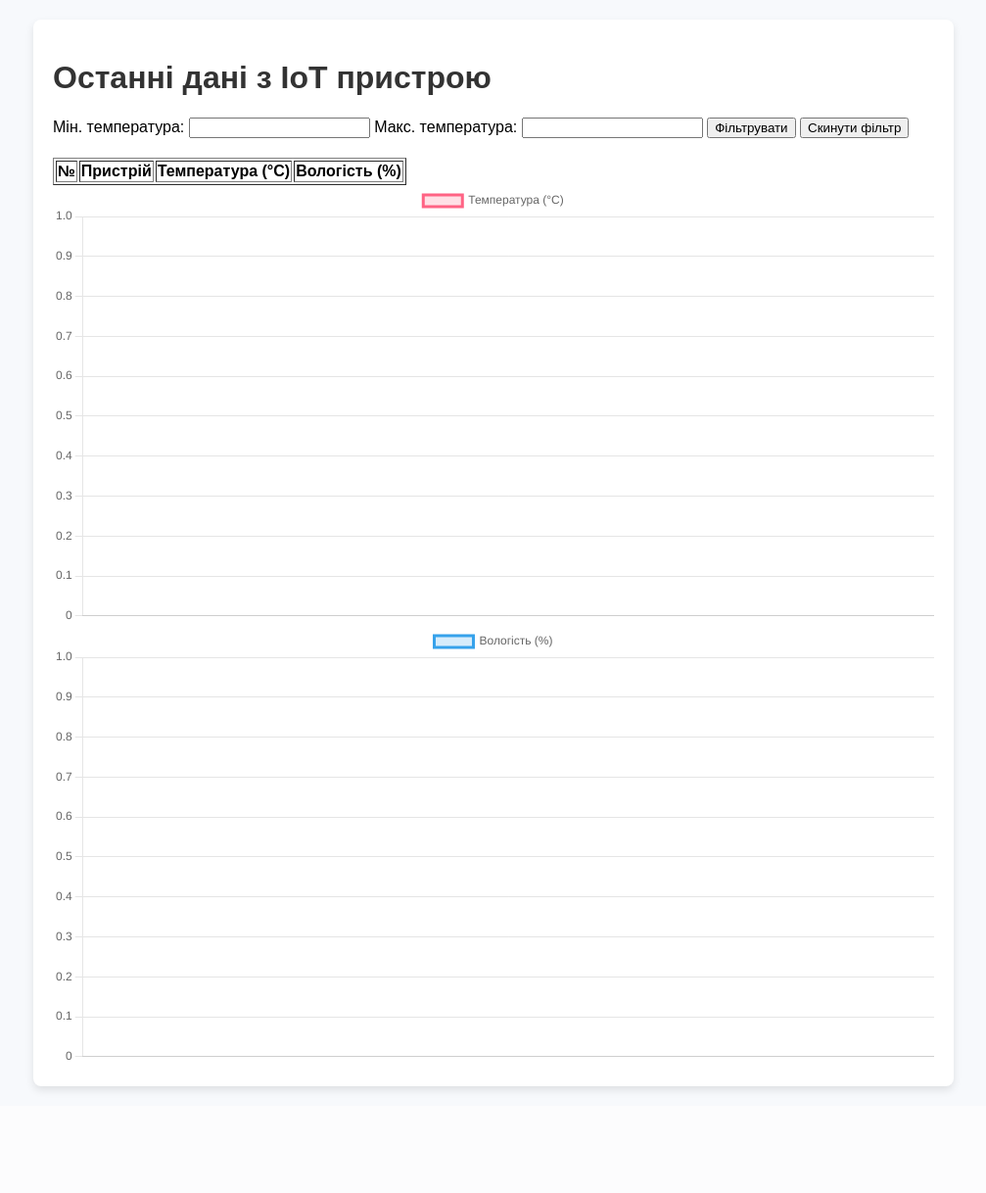
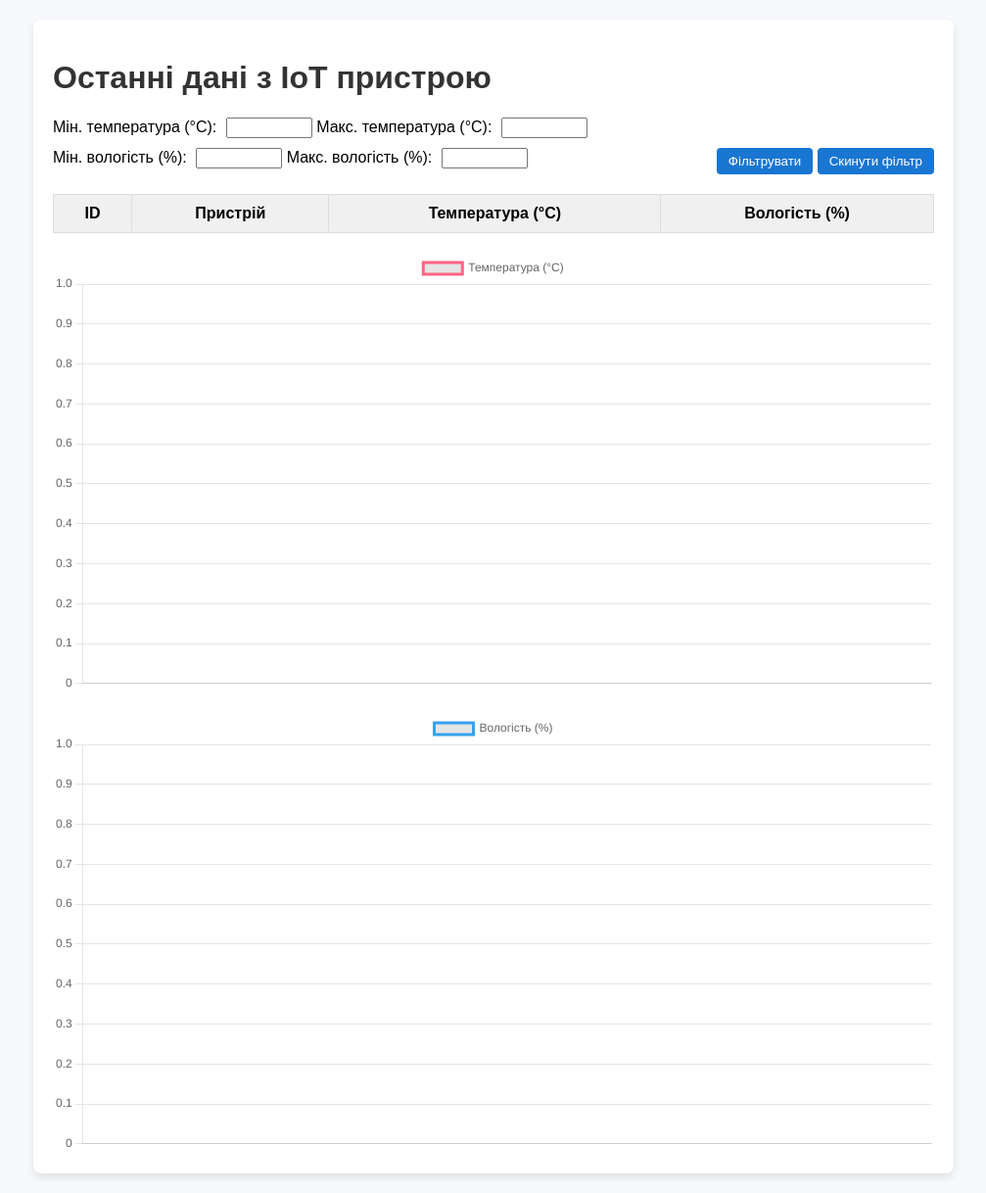
Before and after one commit to VladislavKostyniuk/iot-project, a Flask app: page / in a window 1280 px wide. Shown: the whole page at 98% size, without its empty margins (136-1143 px from the left). Before the commit the page ends 1115 px from the top, so only its background shows below. Run offline with Flask 3, Linux system fonts and the light colour scheme; data that the repository does not hold is empty.

Commit message:
Оновлено 3

```diff
--- a/templates/index.html
+++ b/templates/index.html
@@ -2,29 +2,120 @@
 <html lang="uk">
 
 <head>
-    <meta charset="UTF-8">
+    <meta charset="UTF-8" />
     <title>IoT Dashboard</title>
     <script src="https://cdn.jsdelivr.net/npm/chart.js"></script>
-    <link rel="stylesheet" href="{{ url_for('static', filename='styles.css') }}">
+    <link rel="stylesheet" href="{{ url_for('static', filename='styles.css') }}" />
+    <style>
+        body {
+            font-family: Arial, sans-serif;
+            background-color: #f7f9fc;
+            margin: 0;
+            padding: 20px;
+            display: flex;
+            flex-direction: column;
+            align-items: center;
+        }
+
+        h1,
+        h2 {
+            color: #333;
+        }
+
+        .container {
+            max-width: 900px;
+            width: 100%;
+            background: white;
+            padding: 20px;
+            border-radius: 8px;
+            box-shadow: 0 4px 8px rgba(0, 0, 0, 0.1);
+        }
+
+        table {
+            border-collapse: collapse;
+            width: 100%;
+            margin: 20px 0;
+            text-align: center;
+        }
+
+        table,
+        th,
+        td {
+            border: 1px solid #ddd;
+        }
+
+        th,
+        td {
+            padding: 10px;
+        }
+
+        th {
+            background-color: #f0f0f0;
+        }
+
+        .filter-row {
+            margin-bottom: 15px;
+            display: flex;
+            justify-content: space-between;
+            flex-wrap: wrap;
+            gap: 10px;
+        }
+
+        .filter-row label {
+            margin-right: 5px;
+        }
+
+        .filter-row input {
+            width: 80px;
+        }
+
+        button {
+            padding: 6px 12px;
+            cursor: pointer;
+            background-color: #1976d2;
+            color: white;
+            border: none;
+            border-radius: 4px;
+            transition: background-color 0.3s ease;
+        }
+
+        button:hover {
+            background-color: #135ba1;
+        }
+
+        canvas {
+            margin-top: 20px;
+        }
+    </style>
 </head>
 
 <body>
     <div class="container">
         <h1>Останні дані з IoT пристрою</h1>
 
-        <div style="margin-bottom: 20px;">
-            <label for="minTemp">Мін. температура:</label>
-            <input type="number" id="minTemp" step="0.1">
-            <label for="maxTemp">Макс. температура:</label>
-            <input type="number" id="maxTemp" step="0.1">
-            <button onclick="applyTemperatureFilter()">Фільтрувати</button>
-            <button onclick="resetFilter()">Скинути фільтр</button>
+        <div class="filter-row">
+            <div>
+                <label for="minTemp">Мін. температура (°C):</label>
+                <input type="number" id="minTemp" step="0.1" />
+                <label for="maxTemp">Макс. температура (°C):</label>
+                <input type="number" id="maxTemp" step="0.1" />
+            </div>
+            <div>
+                <label for="minHum">Мін. вологість (%):</label>
+                <input type="number" id="minHum" step="0.1" />
+                <label for="maxHum">Макс. вологість (%):</label>
+                <input type="number" id="maxHum" step="0.1" />
+            </div>
+            <div>
+                <button onclick="applyFilter()">Фільтрувати</button>
+                <button onclick="resetFilter()">Скинути фільтр</button>
+            </div>
         </div>
 
-        <table border="1" id="data-table">
+        <table id="data-table">
             <thead>
                 <tr>
-                    <th>№</th>
+                    <th>ID</th>
                     <th>Пристрій</th>
                     <th>Температура (°C)</th>
                     <th>Вологість (%)</th>
```
Also changed, not shown: static/main.js (+83 -82 lines).
